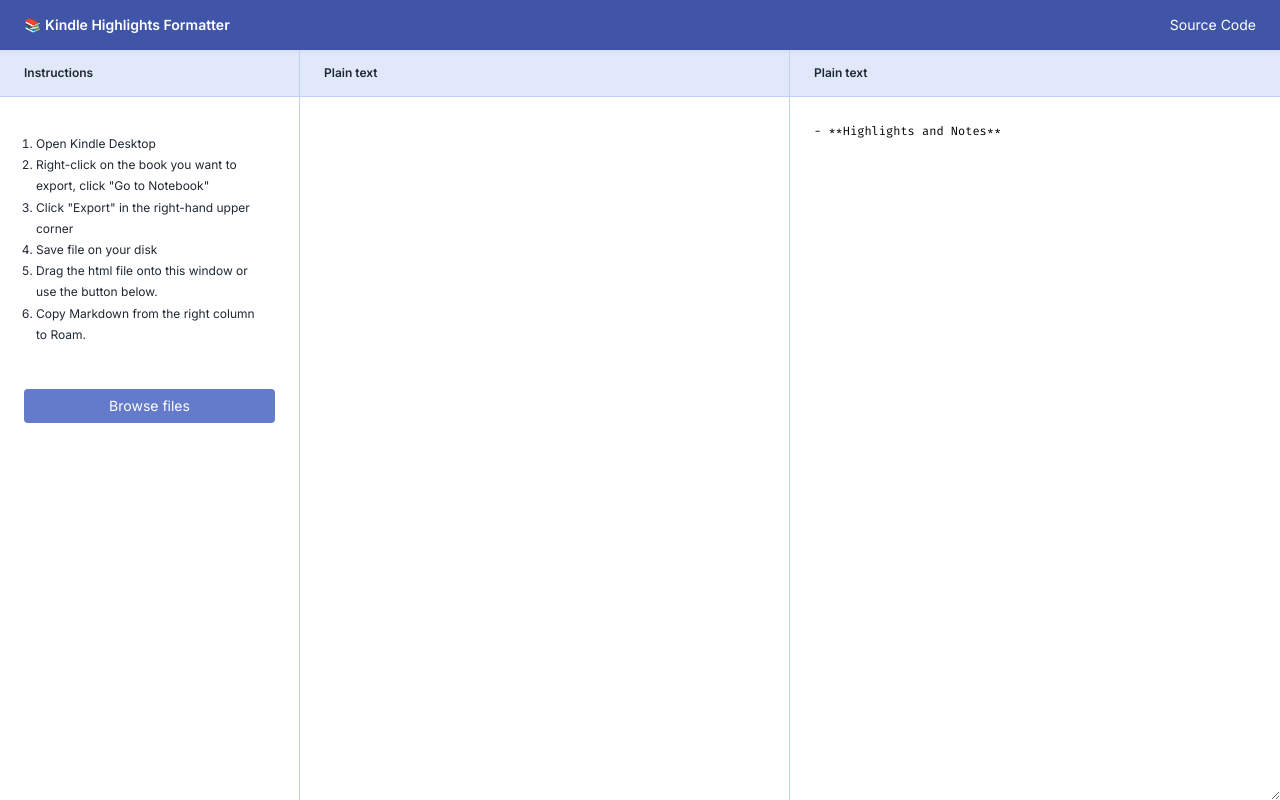
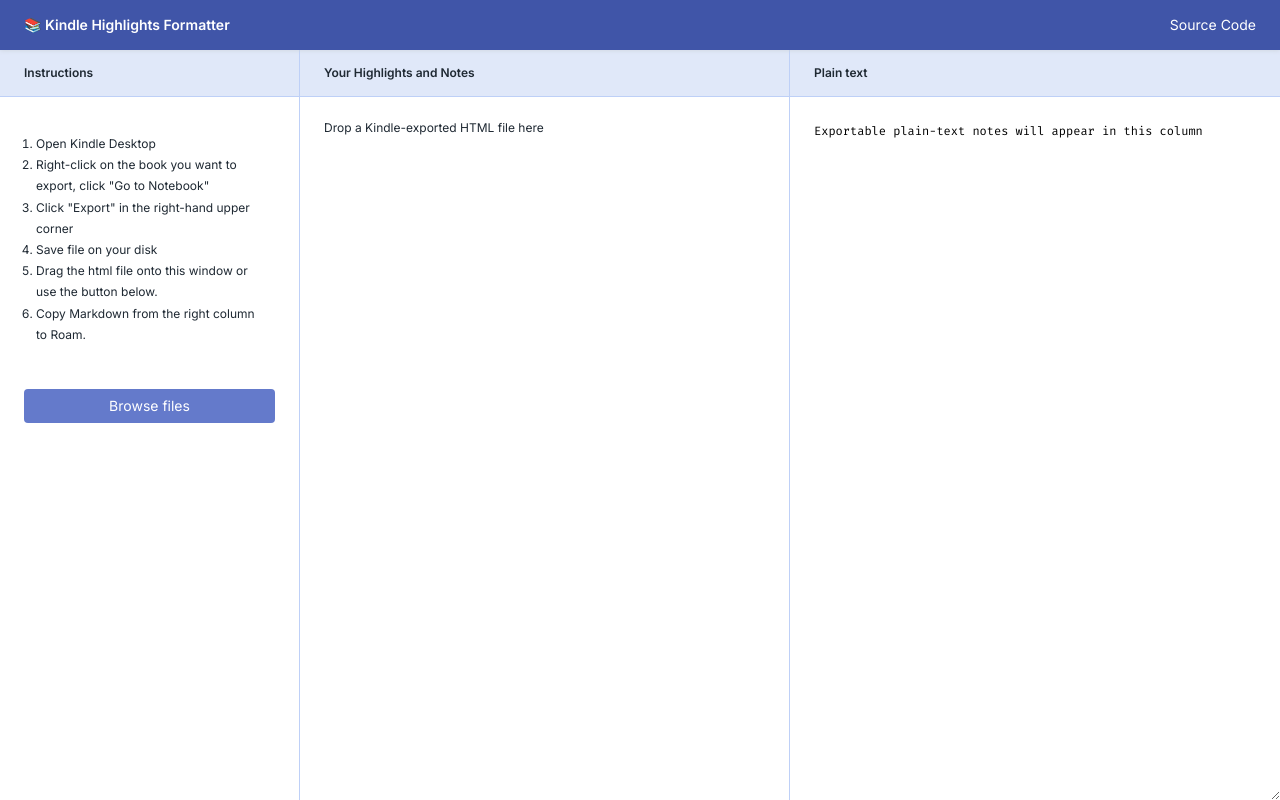
Before and after one commit to pch/kindle-formatter, a Next.js app: page / in a window 1280 px wide. Built offline with nearby package versions, Linux system fonts and the light colour scheme.

Commit message:
Placeholders

```diff
--- a/components/BooksApp/BooksApp.js
+++ b/components/BooksApp/BooksApp.js
@@ -6,7 +6,7 @@
 import { BookAppWrapper } from "./BookAppStyles";
 import { parseHighlights } from "lib/services";
 
-const emptyBook = { title: "", authors: "", sections: [] };
+const emptyBook = { title: "", authors: "", sections: [], empty: true };
 
 export const BooksApp = () => {
   const [book, setBook] = useState(emptyBook);
--- a/components/BooksApp/Export.js
+++ b/components/BooksApp/Export.js
@@ -18,8 +18,10 @@
   font-family: var(--font-family-monospace);
 `;
 
+const PLACEHOLDER = "Exportable plain-text notes will appear in this column";
+
 export const Export = ({ book }) => {
-  const markdown = bookToMarkdown(book);
+  const markdown = book.empty ? PLACEHOLDER : bookToMarkdown(book);
 
   return (
     <ExportArea>
--- a/components/BooksApp/Highlights.js
+++ b/components/BooksApp/Highlights.js
@@ -46,6 +46,8 @@
   }
 `;
 
+const Placeholder = styled.div``;
+
 export const Highlights = ({ book }) => {
   const bookNotes = book.sections.map((section, i) => {
     const highlights = section.highlights.map((highlight, i) => {
@@ -71,9 +73,13 @@
 
   return (
     <HighlightsArea>
-      <AreaTitle>Plain text</AreaTitle>
+      <AreaTitle>Your Highlights and Notes</AreaTitle>
       <AreaContent>
         <HighlightsWrapper>
+          {book.empty && (
+            <Placeholder>Drop a Kindle-exported HTML file here</Placeholder>
+          )}
+
           <BookHeading>
             <BookTitle>{book.title}</BookTitle>
             <BookAuthors>{book.authors}</BookAuthors>
```
